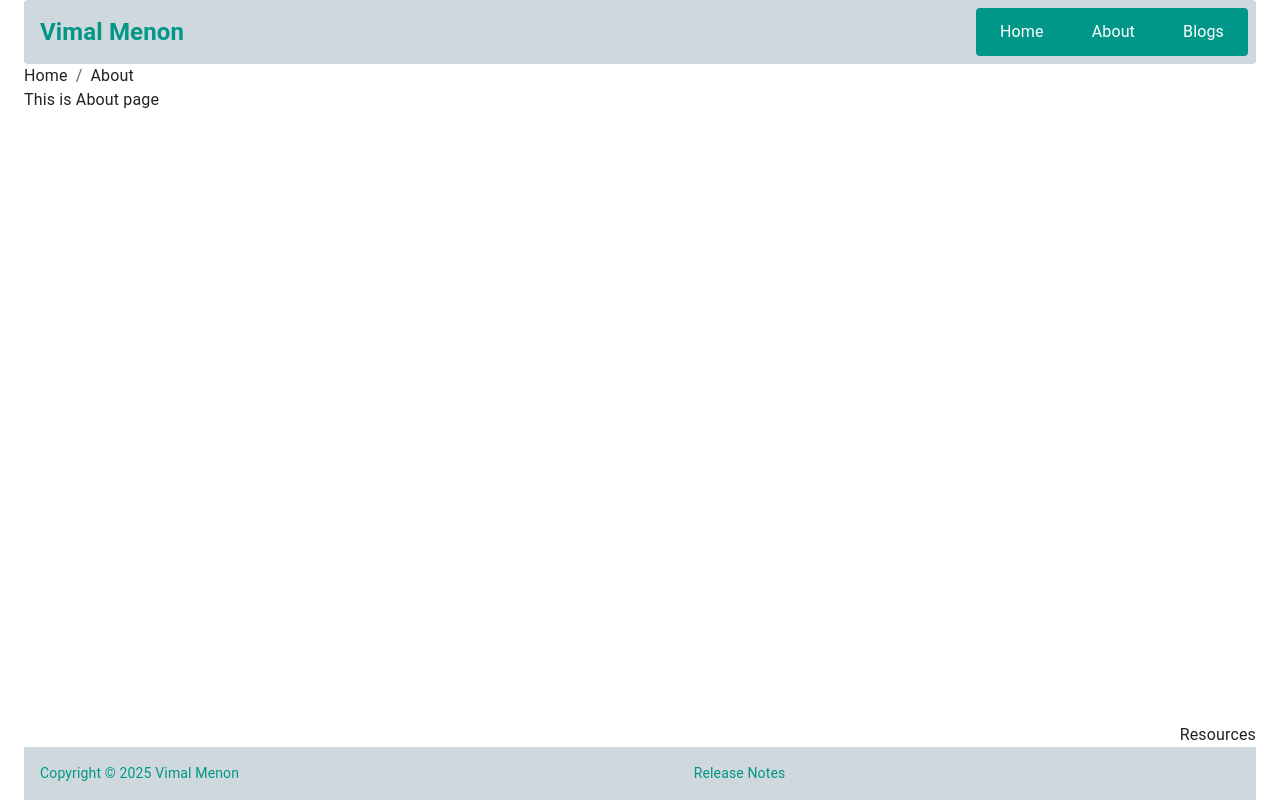
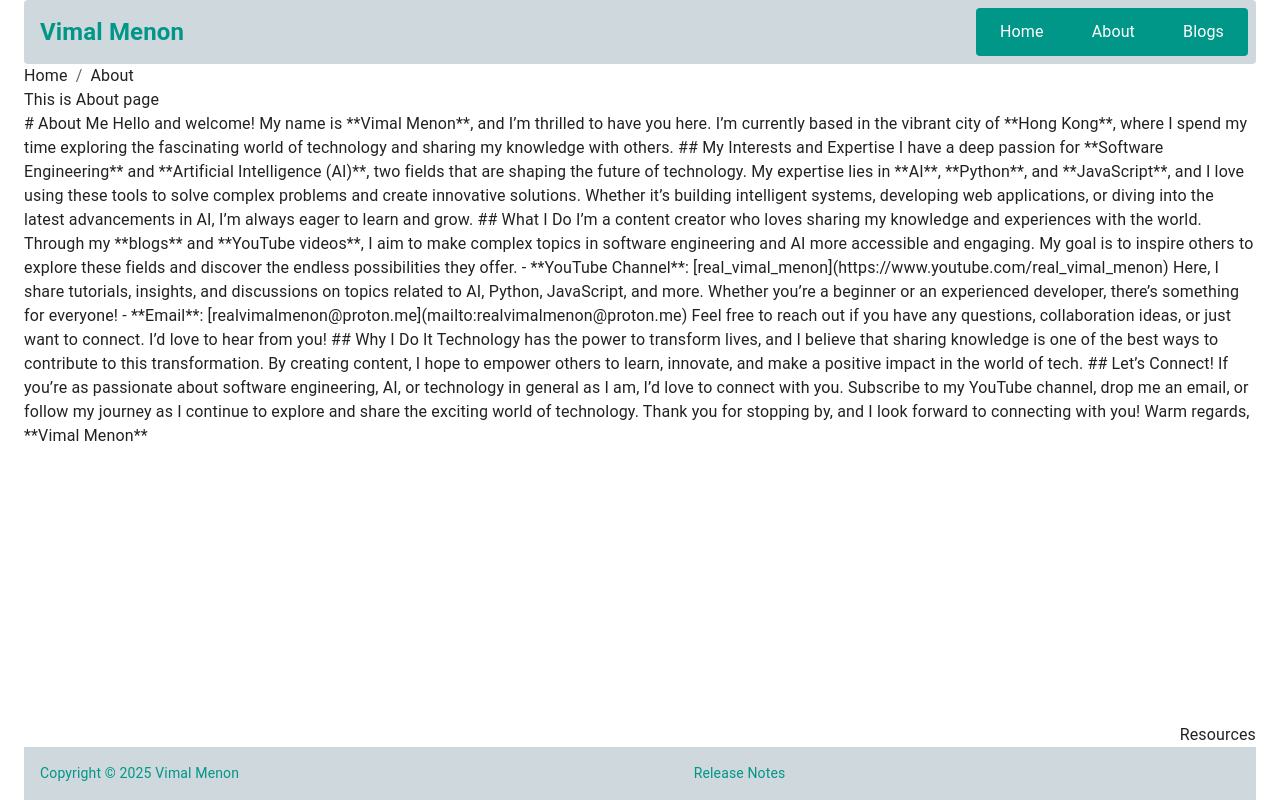
Before and after one commit to vimalmenon/vimalmenon.github.io, a Next.js app: page /about in a window 1280 px wide. Built offline with nearby package versions, Linux system fonts and the light colour scheme; what @mui/material-nextjs would draw is missing.

Commit message:
working on About Page

```diff
--- a/src/app/about/page.tsx
+++ b/src/app/about/page.tsx
@@ -13,6 +13,33 @@ const Page: React.FC = () => {
     <Box component="main">
       <Breadcrumbs navigation={Navigation.About} />
       <div>This is About page</div>
+      <div>
+        # About Me Hello and welcome! My name is **Vimal Menon**, and I’m thrilled to have you here.
+        I’m currently based in the vibrant city of **Hong Kong**, where I spend my time exploring
+        the fascinating world of technology and sharing my knowledge with others. ## My Interests
+        and Expertise I have a deep passion for **Software Engineering** and **Artificial
+        Intelligence (AI)**, two fields that are shaping the future of technology. My expertise lies
+        in **AI**, **Python**, and **JavaScript**, and I love using these tools to solve complex
+        problems and create innovative solutions. Whether it’s building intelligent systems,
+        developing web applications, or diving into the latest advancements in AI, I’m always eager
+        to learn and grow. ## What I Do I’m a content creator who loves sharing my knowledge and
+        experiences with the world. Through my **blogs** and **YouTube videos**, I aim to make
+        complex topics in software engineering and AI more accessible and engaging. My goal is to
+        inspire others to explore these fields and discover the endless possibilities they offer. -
+        **YouTube Channel**: [real_vimal_menon](https://www.youtube.com/real_vimal_menon) Here, I
+        share tutorials, insights, and discussions on topics related to AI, Python, JavaScript, and
+        more. Whether you’re a beginner or an experienced developer, there’s something for everyone!
+        - **Email**: [realvimalmenon@proton.me](mailto:realvimalmenon@proton.me) Feel free to reach
+        out if you have any questions, collaboration ideas, or just want to connect. I’d love to
+        hear from you! ## Why I Do It Technology has the power to transform lives, and I believe
+        that sharing knowledge is one of the best ways to contribute to this transformation. By
+        creating content, I hope to empower others to learn, innovate, and make a positive impact in
+        the world of tech. ## Let’s Connect! If you’re as passionate about software engineering, AI,
+        or technology in general as I am, I’d love to connect with you. Subscribe to my YouTube
+        channel, drop me an email, or follow my journey as I continue to explore and share the
+        exciting world of technology. Thank you for stopping by, and I look forward to connecting
+        with you! Warm regards, **Vimal Menon**
+      </div>
     </Box>
   );
 };
```
